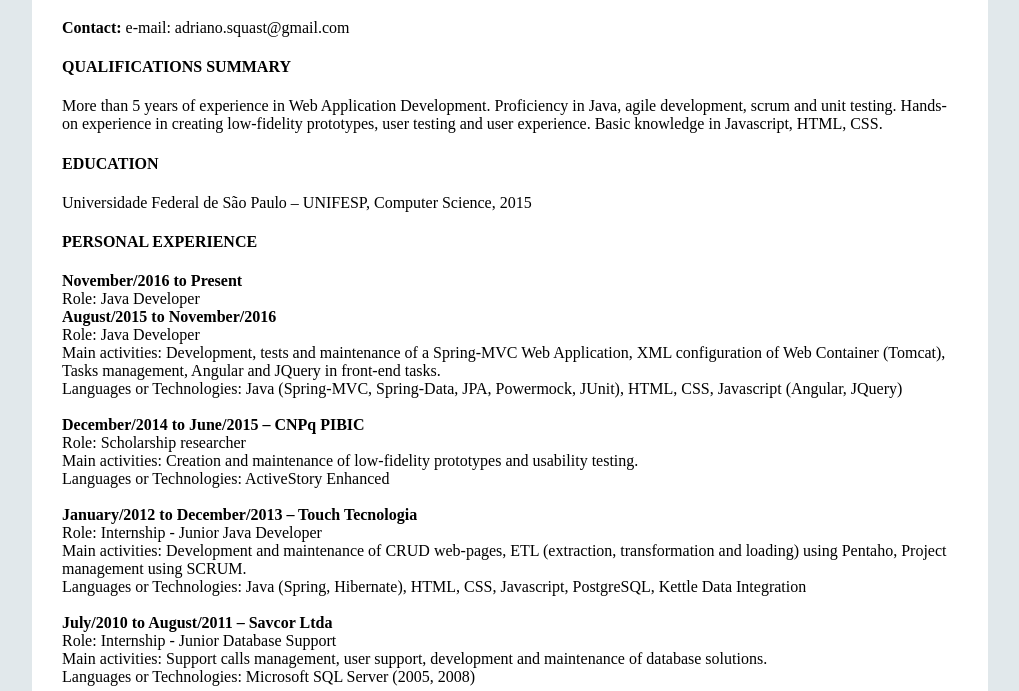
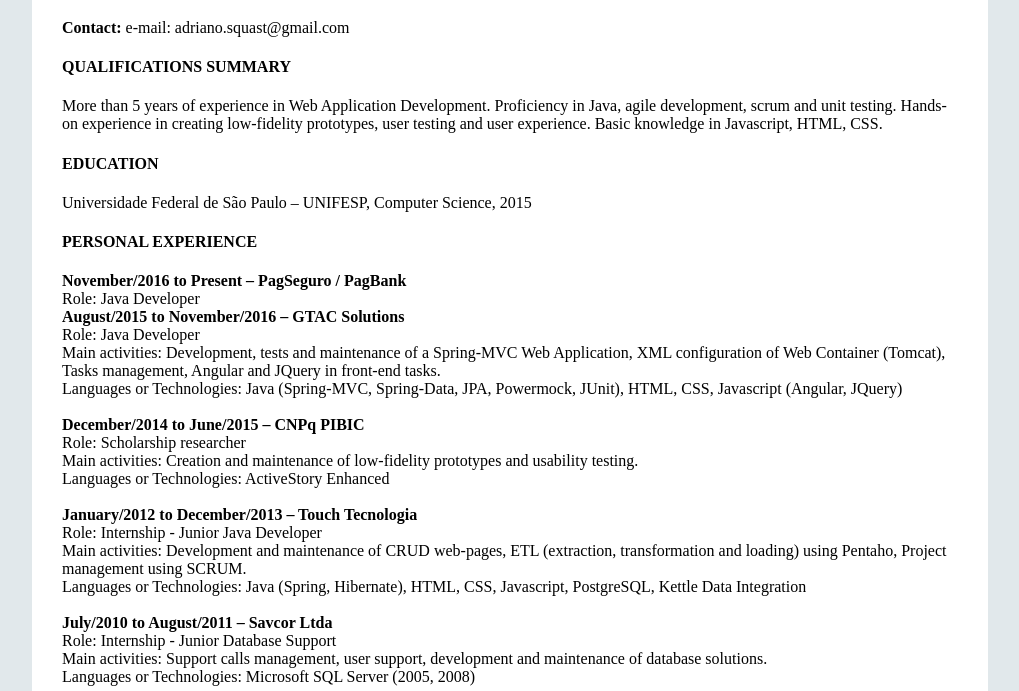
Before and after one commit to adrianodsq/adrianodsq.github.io, a plain HTML site: page index.html in a window 1280 px wide. Shown: the part 109-800 px from the top of the page, without its empty margins (130-1149 px from the left). Drawn offline with Linux system fonts and the light colour scheme.

Commit message:
Update index.html

```diff
--- a/index.html
+++ b/index.html
@@ -32,10 +32,10 @@
         Universidade Federal de São Paulo – UNIFESP, Computer Science, 2015<br>
 
         <h4>PERSONAL EXPERIENCE</h4>
-        <b>November/2016 to Present</b><br>
+        <b>November/2016 to Present – PagSeguro / PagBank</b><br>
         Role: Java Developer<br>
 
-        <b>August/2015 to November/2016</b><br>
+        <b>August/2015 to November/2016 – GTAC Solutions</b><br>
         Role: Java Developer<br>
         Main activities: Development, tests and maintenance of a Spring-MVC Web Application, XML configuration of Web Container (Tomcat), Tasks management, Angular and JQuery in front-end tasks.<br>
         Languages or Technologies: Java (Spring-MVC, Spring-Data, JPA, Powermock, JUnit), HTML, CSS, Javascript (Angular, JQuery)<br>
```
